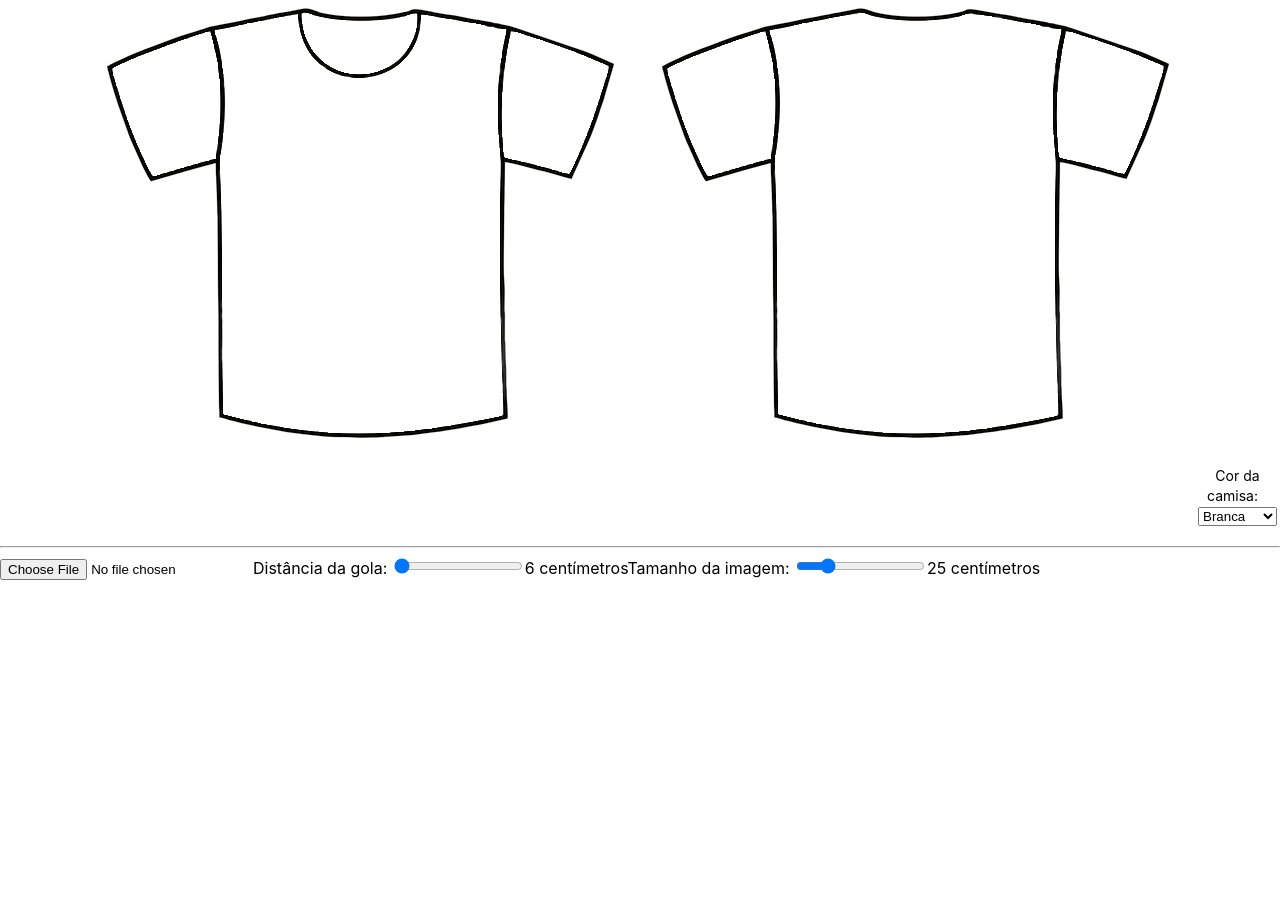
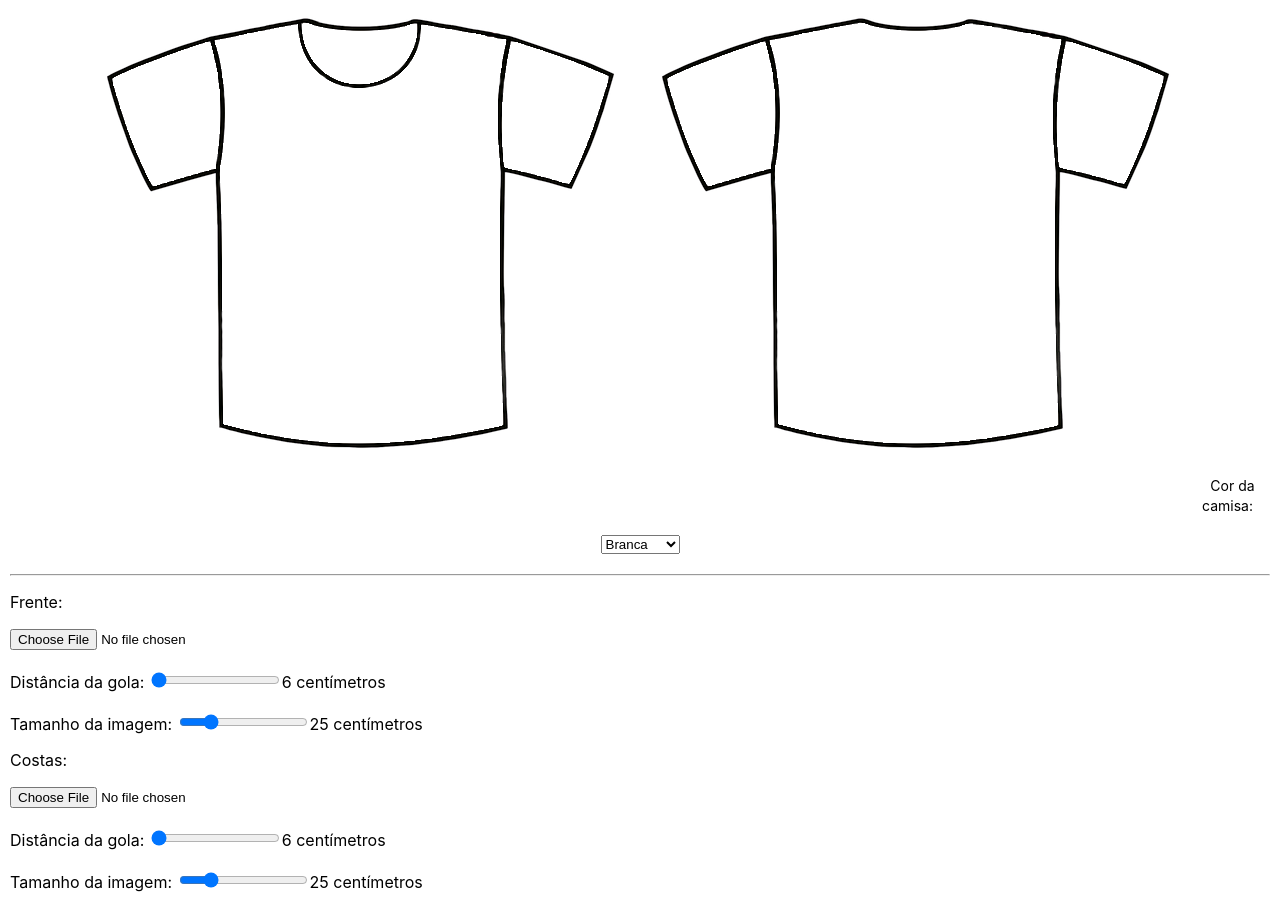
Before and after one commit to rafaelrmagalhaes/mockup-generator, a React (Create React App) app: page / in a window 1280 px wide. Before the commit the page ends 800 px from the top, so only its background shows below. Built offline with nearby package versions, Linux system fonts and the light colour scheme.

Commit message:
add backbar

```diff
--- a/src/App.js
+++ b/src/App.js
@@ -2,6 +2,7 @@ import React, { Component } from 'react';
 import './App.scss';
 import Front from './front';
 import FrontBar from './front/bar';
+import BackBar from './back/bar';
 import Back from './back';
 
 export default class App extends Component {
@@ -11,6 +12,7 @@ export default class App extends Component {
     this.state = {
       color: '#fff',
       frontData: null,
+      backData: null,
     };
   }
 
@@ -27,7 +29,9 @@ export default class App extends Component {
           <Front
             data={this.state.frontData}
           />
-          <Back />
+          <Back
+            data={this.state.backData}
+          />
         </div>
 
         <div className="color">
@@ -43,6 +47,7 @@ export default class App extends Component {
         <hr/>
 
         <FrontBar onUpdate={ frontData => this.setState({ frontData }) } />
+        <BackBar onUpdate={ backData => this.setState({ backData }) } />
       </div>
     );
   }
--- a/src/App.scss
+++ b/src/App.scss
@@ -1,4 +1,6 @@
 .main {
+  padding: 10px;
+
   .mockup {
     white-space: nowrap;
     margin: auto;
--- a/src/back/bar.js
+++ b/src/back/bar.js
@@ -35,10 +35,11 @@ export default class FrontBar extends Component {
   render() {
     return (
       <>
+        <p>Costas:</p>
         <input type="file" name="file" onChange={(e) => this.showUploadedImg(e)} />
-
+        <br /><br />
         <label htmlFor="top">Distância da gola: <input type="range" id="top" min="6" max="60" value={this.state.topDistance} onChange={e => this.setState({ topDistance: e.target.value })} />{this.state.topDistance} centímetros</label>
-
+        <br /><br />
         <label htmlFor="top">Tamanho da imagem: <input type="range" id="width" min="10" max="80" value={this.state.width} onChange={e => this.setState({ width: e.target.value })} />{this.state.width} centímetros</label>
       </>
     );
--- a/src/front/bar.js
+++ b/src/front/bar.js
@@ -35,10 +35,11 @@ export default class FrontBar extends Component {
   render() {
     return (
       <>
+        <p>Frente:</p>
         <input type="file" name="file" onChange={(e) => this.showUploadedImg(e)} />
-
+        <br /><br />
         <label htmlFor="top">Distância da gola: <input type="range" id="top" min="6" max="60" value={this.state.topDistance} onChange={e => this.setState({ topDistance: e.target.value })} />{this.state.topDistance} centímetros</label>
-
+        <br /><br />
         <label htmlFor="top">Tamanho da imagem: <input type="range" id="width" min="10" max="80" value={this.state.width} onChange={e => this.setState({ width: e.target.value })} />{this.state.width} centímetros</label>
       </>
     );
```
